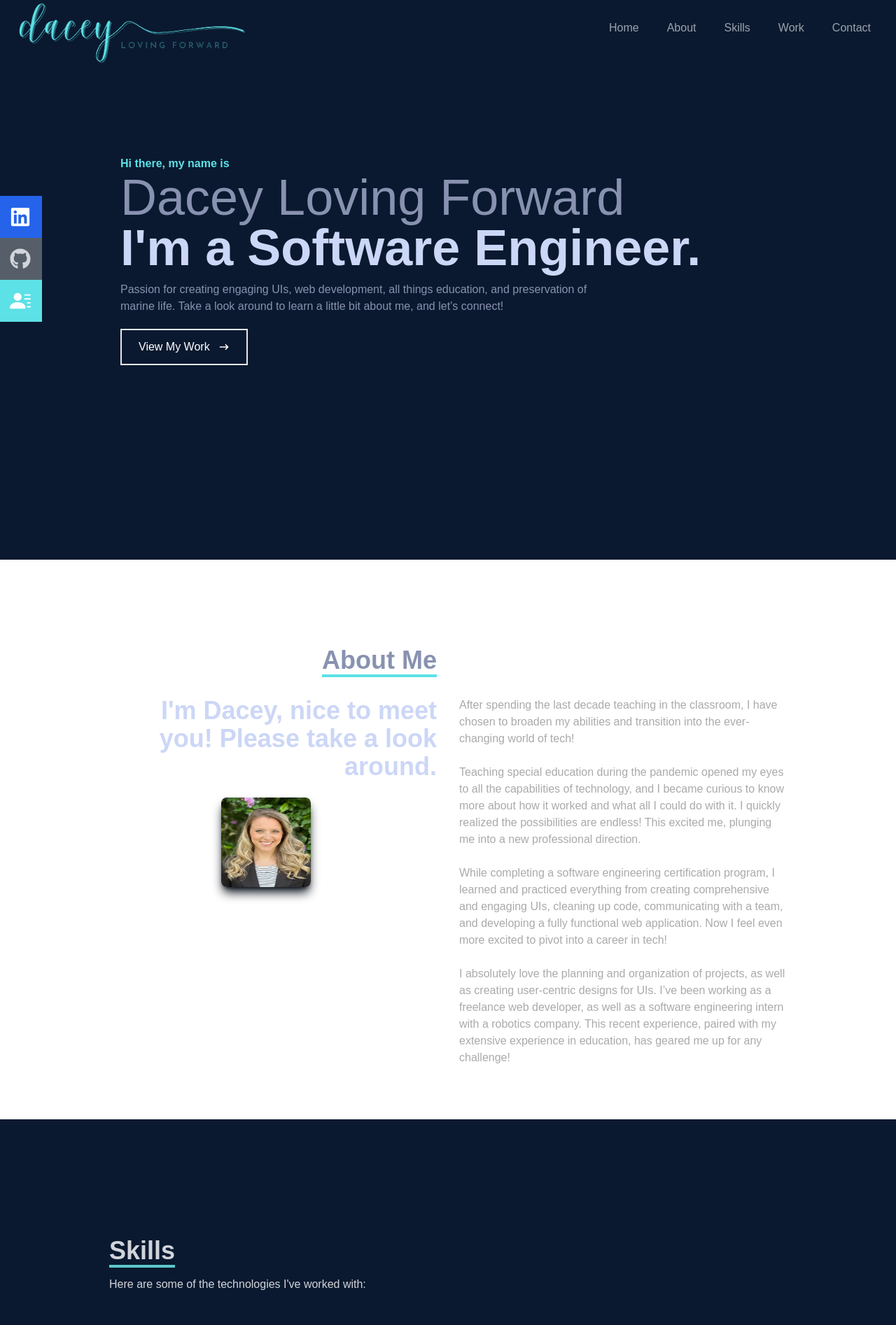
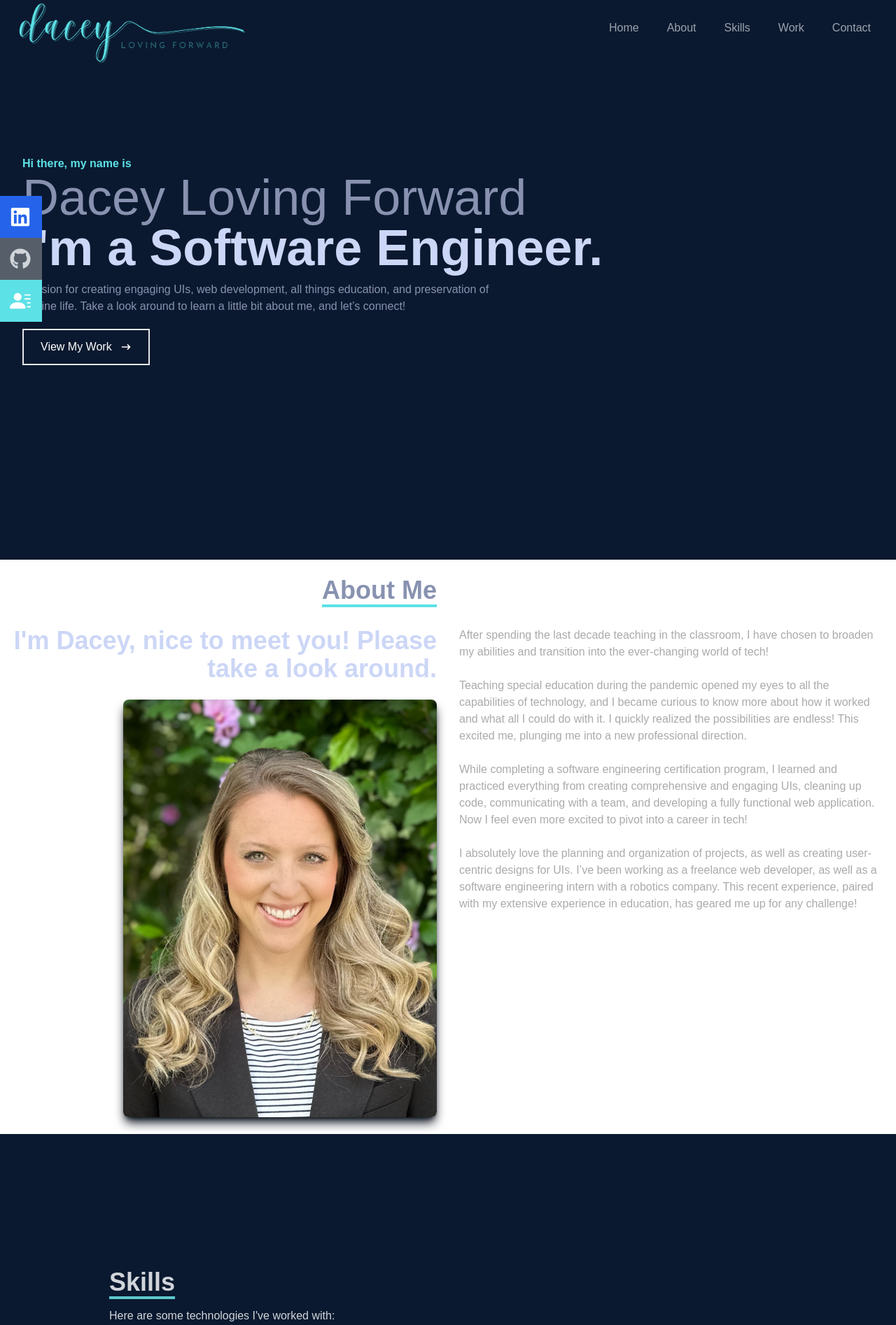
Before and after one commit to DaceyForward/Portfolio, a React (Create React App) app: page / in a window 1280 px wide. Shown: the top 1894 px of the page at 70% size. Built offline with nearby package versions, Linux system fonts and the light colour scheme; the HTML template or start-up script is replaced by a standard one.

Commit message:
sizing adjustments

```diff
--- a/src/components/About.jsx
+++ b/src/components/About.jsx
@@ -3,25 +3,26 @@ import Headshot from '../assets/headshot.jpg'
 
 const About = () => {
   return (
-    <div name='about' className='w-full h-screen bg-white text-gray-300'>
-        <div className='flex flex-col justify-center items-center w-full h-full'>
-            <div className='max-w-[1000px] w-full grid grid-cols-2 gap-8 bg-white'>
-                <div className='sm:text-right pt-12 py-8 pl-4'>
-                    <p className='text-4xl font-bold inline text-[#8892b0] border-b-4 border-[#5CE1E6]'>
+    <div name='about' className='w-full h-full bg-white text-gray-300'>
+        <div className='flex flex-col justify-center items-center w-full h-full bg-white'>
+            <div className=' w-full grid grid-cols-2 gap-8 bg-white'>
+                <div className='sm:text-right pb-8 pl-4 bg-white'>
+                    <br />
+                    <p className='text-4xl font-bold inline text-[#8892b0] border-b-4 border-[#5CE1E6] bg-white'>
                         About Me
                     </p>
                 </div>
                 <div></div>
             </div>
-                <div className='max-w-[1000px] w-full grid sm:grid-cols-2 gap-8 px-4 bg-white'>
+                <div className=' w-full grid sm:grid-cols-2 gap-8 px-4 bg-white'>
                     <div className='sm:text-right text-4xl font-bold text-[#ccd6f6] bg-white'>
                         <p>I'm Dacey, nice to meet you! Please take a look around.</p>
                         <div className='py-6 pl-40'>
-                        <img src={Headshot} alt="Headshot" className='size-fit sm:size-32 rounded-lg shadow-lg shadow-[#040c16]'/>
+                        <img src={Headshot} alt="Headshot" className='size-fit rounded-lg shadow-lg shadow-[#040c16]'/>
                         </div>
 
                     </div>
-                    <div className='text-[#abaaaa]'>
+                    <div className='text-[#abaaaa] bg-white'>
                         <p>
                         After spending the last decade teaching in the classroom, I have chosen to broaden my abilities and transition into the ever-changing world of tech!
                         <br />
@@ -34,8 +35,10 @@ const About = () => {
                         <br />
                         I absolutely love the planning and organization of projects, as well as creating user-centric designs for UIs. I’ve been working as a freelance web developer, as well as a software engineering intern with a robotics company. This recent experience, paired with my extensive experience in education, has geared me up for any challenge!
                         </p>
+                        <br />
                     </div>
                 </div>
+
         </div>
     </div>
   )
--- a/src/components/Home.jsx
+++ b/src/components/Home.jsx
@@ -4,10 +4,10 @@ import {Link} from 'react-scroll'
 
 const Home = () => {
   return (
-    <div name='home' className='w-full h-screen bg-[#0a192f]'>
+    <div name='home' className='w-full h-screen'>
 
         {/* container */}
-        <div className='max-w-[1000px] mx-auto px-8 flex flex-col justify-center h-full'>
+        <div className=' mx-auto px-8 flex flex-col justify-center h-full bg-[#0a192f]'>
             <p className='font-bold text-[#5CE1E6]'>Hi there, my name is</p>
             <h1 className='text-4xl sm:text-7xl font-thin text-[#8892b0]'>Dacey Loving Forward</h1>
             <h2 className='text-4xl sm:text-7xl font-bold text-[#ccd6f6]'>I'm a Software Engineer.</h2>
@@ -25,6 +25,7 @@ const Home = () => {
                 </button>
                <br />
                <br />
+
             </div>
         </div>
     </div>
--- a/src/components/Skills.jsx
+++ b/src/components/Skills.jsx
@@ -15,8 +15,10 @@ const Skills = () => {
         {/* container */}
         <div className='max-w-[1000px] mx-auto p-4 flex flex-col justify-center w-full h-full'>
             <div>
-                <p className='text-4xl font-bold inline border-b-4 border-[#5dc8cb] '>Skills</p>
-                <p className='py-4'>Here are some of the technologies I've worked with:</p>
+                <br />
+                <br />
+                <p className='text-4xl font-bold inline border-b-4 border-[#5dc8cb]'>Skills</p>
+                <p className='py-4'>Here are some technologies I've worked with:</p>
             </div>
             {/* icon grid container */}
             <div className='w-full grid grid-cols-2 sm:grid-cols-4 gap-4 text-center py-8'>
--- a/src/components/Work.jsx
+++ b/src/components/Work.jsx
@@ -6,7 +6,7 @@ import GG from '../assets/gg2.png'
 const Work = () => {
   return (
     <div name='work' className='w-full md:h-screen text-gray-300 bg-white'>
-        <div className='max-w-[1000px] mx-auto pt-24 flex flex-col justify-center w-full h-full'>
+        <div className='max-w-[1000px] mx-auto pt-12 flex flex-col justify-center w-full h-full'>
 
             <div className='pb-8'>
                 <p className='text-4xl font-bold inline border-b-4 text-[#8892b0] border-[#5dc8cb]'>Work</p>
```
